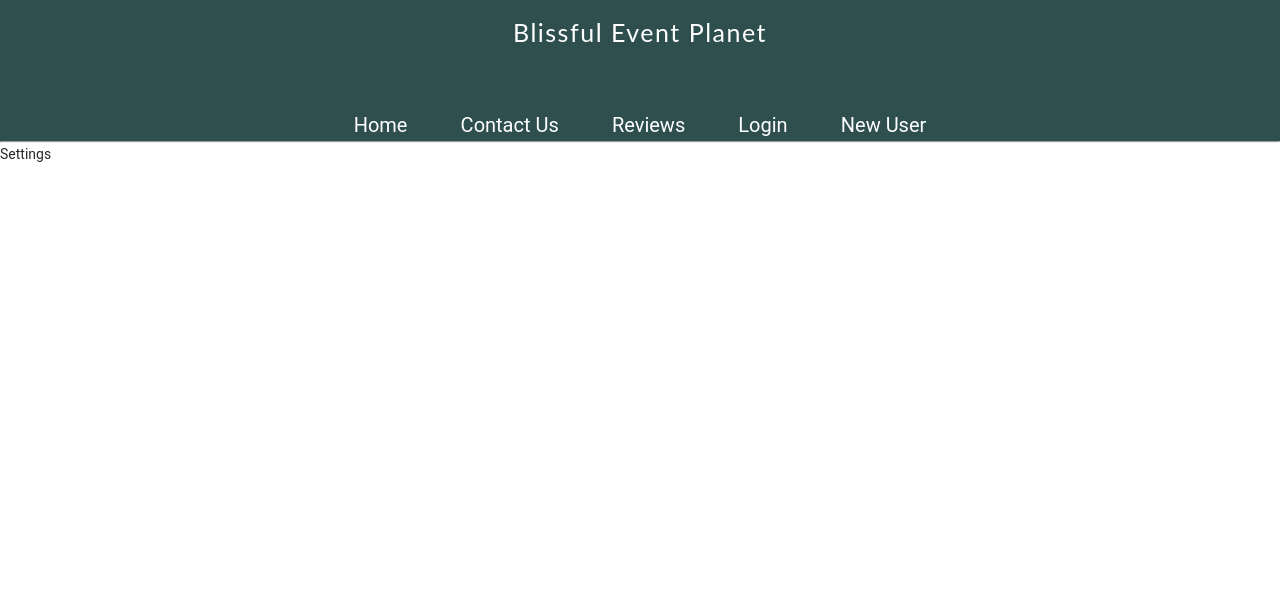
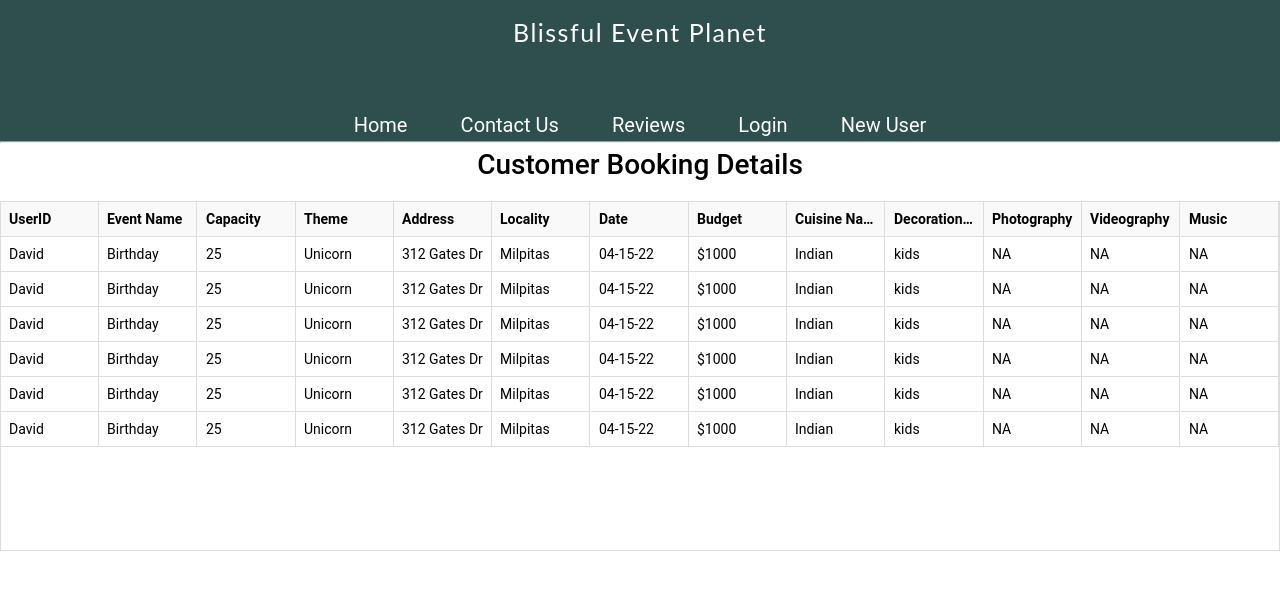
Before and after one commit to PrathimaGopal/CMPE280Project, a React (Create React App) app in the folder cmpe280-eventplanner/: page /accounthistory in a window 1280 px wide. Shown: the top 590 px of the page. Built offline with nearby package versions, Linux system fonts and the light colour scheme.

Commit message:
account history page

```diff
--- a/cmpe280-eventplanner/package.json
+++ b/cmpe280-eventplanner/package.json
@@ -3,6 +3,7 @@
   "version": "0.1.0",
   "private": true,
   "dependencies": {
+    "@mui/x-data-grid": "^5.10.0",
     "@testing-library/jest-dom": "^5.16.3",
     "@testing-library/react": "^12.1.4",
     "@testing-library/user-event": "^13.5.0",
@@ -10,6 +11,7 @@
     "moment": "^2.29.3",
     "react": "^18.1.0",
     "react-alice-carousel": "^2.5.1",
+    "react-data-grid": "^7.0.0-beta.12",
     "react-dom": "^18.0.0",
     "react-router-dom": "^6.3.0",
     "react-scripts": "5.0.0",
--- /dev/null
+++ b/cmpe280-eventplanner/src/frontend/components/accounthistory/AccountHistory.css
@@ -0,0 +1,4 @@
+#heading{
+    text-align: center;
+    color: black;
+}
--- /dev/null
+++ b/cmpe280-eventplanner/src/frontend/components/accounthistory/AccountHistory.jsx
@@ -0,0 +1,53 @@
+import React from "react";
+import DataGrid from 'react-data-grid';
+import "./AccountHistory.css";
+
+const columns = [
+  { key: 'id', name: 'UserID' },
+  { key: 'eventname', name: 'Event Name' },
+  { key: 'capacity', name: 'Capacity' },
+  { key: 'theme', name: 'Theme' },
+  { key: 'address', name: 'Address' },
+  { key: 'locality', name: 'Locality' },
+  { key: 'date', name: 'Date' },
+  { key: 'budget', name: 'Budget' },
+  { key: 'cuisinename', name: 'Cuisine Name' },
+  { key: 'decorationname', name: 'Decoration Name' },
+  { key: 'photography', name: 'Photography' },
+  { key: 'videography', name: 'Videography' },
+  { key: 'music', name: 'Music' }
+];
+
+const rows = [
+  { id: 'David', eventname: 'Birthday', capacity: '25', theme: 'Unicorn', address: '312 Gates Dr',
+  locality: 'Milpitas', date: '04-15-22', budget:'$1000', cuisinename:'Indian', decorationname: 'kids',
+  photography: 'NA',videography:'NA', music:'NA'},
+  { id: 'David', eventname: 'Birthday', capacity: '25', theme: 'Unicorn', address: '312 Gates Dr',
+  locality: 'Milpitas', date: '04-15-22', budget:'$1000', cuisinename:'Indian', decorationname: 'kids',
+  photography: 'NA',videography:'NA', music:'NA'},
+  { id: 'David', eventname: 'Birthday', capacity: '25', theme: 'Unicorn', address: '312 Gates Dr',
+  locality: 'Milpitas', date: '04-15-22', budget:'$1000', cuisinename:'Indian', decorationname: 'kids',
+  photography: 'NA',videography:'NA', music:'NA'},
+  { id: 'David', eventname: 'Birthday', capacity: '25', theme: 'Unicorn', address: '312 Gates Dr',
+  locality: 'Milpitas', date: '04-15-22', budget:'$1000', cuisinename:'Indian', decorationname: 'kids',
+  photography: 'NA',videography:'NA', music:'NA'},
+  { id: 'David', eventname: 'Birthday', capacity: '25', theme: 'Unicorn', address: '312 Gates Dr',
+  locality: 'Milpitas', date: '04-15-22', budget:'$1000', cuisinename:'Indian', decorationname: 'kids',
+  photography: 'NA',videography:'NA', music:'NA'},
+  { id: 'David', eventname: 'Birthday', capacity: '25', theme: 'Unicorn', address: '312 Gates Dr',
+  locality: 'Milpitas', date: '04-15-22', budget:'$1000', cuisinename:'Indian', decorationname: 'kids',
+  photography: 'NA',videography:'NA', music:'NA'},
+];
+
+export default function AccountHistory() {
+  return (
+    <div style={{ height: 400, width: '100%' }}>
+      <h1 id='heading'>Customer Booking Details</h1>
+    <DataGrid
+      columns={columns}
+      rows={rows}
+
+    />
+  </div>
+  )
+}
--- a/cmpe280-eventplanner/src/frontend/pages/AccountHistory.jsx
+++ /dev/null
@@ -1,6 +0,0 @@
-import React from "react";
-import "./styles.css";
-
-export default function AccountHistory() {
-  return <div className="app">Settings</div>;
-}
--- a/cmpe280-eventplanner/src/frontend/pages/App.js
+++ b/cmpe280-eventplanner/src/frontend/pages/App.js
@@ -8,7 +8,7 @@ import NewUser from "./NewUser";
 import Review from "./Review";
 import Cart from "./Cart";
 import Logout from "./Logout";
-import AccountHistory from "./AccountHistory";
+import AccountHistory from "../components/accounthistory/AccountHistory";
 import HomeContent from "./Home";
 import Events from "../components/event/Events";
 
--- a/cmpe280-eventplanner/src/frontend/pages/styles.css
+++ b/cmpe280-eventplanner/src/frontend/pages/styles.css
@@ -178,3 +178,19 @@ p {
 .home-page-title {
   color: #222
 }
+
+table {
+  display: table;
+  padding: 5px;
+}
+tr {
+  display: table-row;
+  padding: 5px;
+}
+td {
+  display: table-cell;
+  padding: 5px;
+  width: 150px;
+  border: #000000 solid 1px;
+  margin: 5px;
+}
```
Also changed, not shown: cmpe280-eventplanner/src/frontend/styles.css (line endings or trailing spaces), 1 other file (tests, documents, lock files or other folders).
